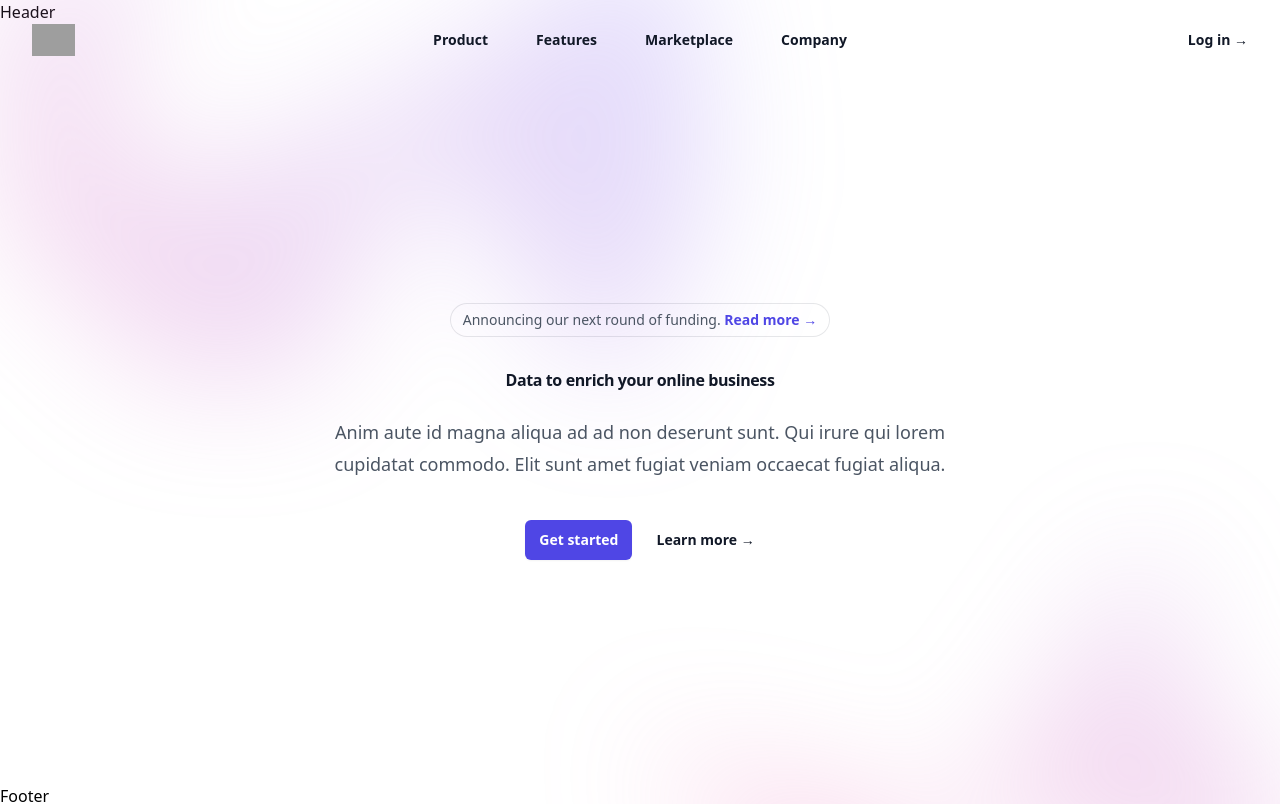
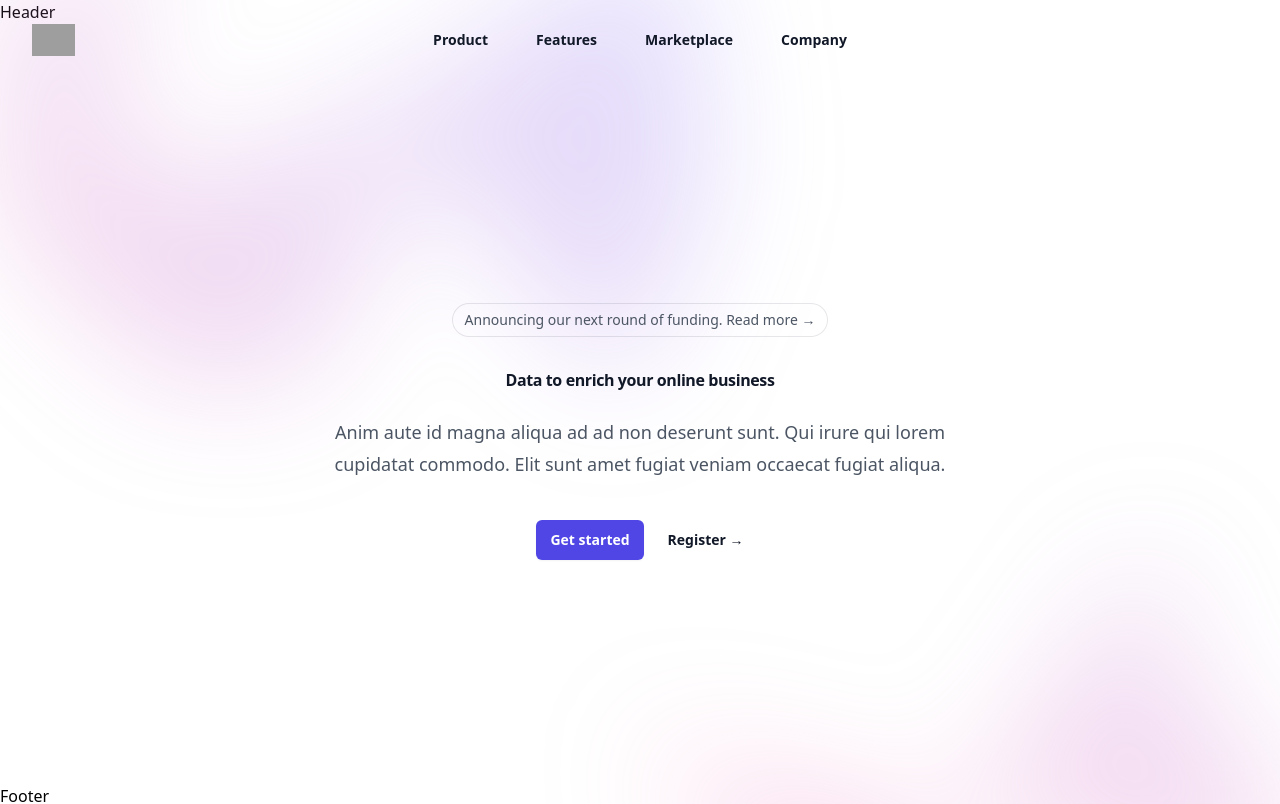
Before and after one commit to mndgs1/Holidaze, a React (Create React App) app: page / in a window 1280 px wide. Shown: the top 804 px of the page. Built offline with nearby package versions, Linux system fonts and the light colour scheme; grey boxes are pictures that could not be loaded.

Commit message:
Fixed Eslint errors

```diff
--- a/src/pages/Home/index.tsx
+++ b/src/pages/Home/index.tsx
@@ -20,14 +20,12 @@ export default function Home() {
                     className="flex items-center justify-between p-6 lg:px-8"
                     aria-label="Global">
                     <div className="flex lg:flex-1">
-                        <a href="#" className="-m-1.5 p-1.5">
                         <span className="sr-only">Your Company</span>
                         <img
                             className="h-8 w-auto"
                             src="https://tailwindui.com/img/logos/mark.svg?color=indigo&shade=600"
                             alt=""
                         />
-                        </a>
                     </div>
                     <div className="flex lg:hidden">
                         <button
@@ -48,13 +46,7 @@ export default function Home() {
                             </a>
                         ))}
                     </div>
-                    <div className="hidden lg:flex lg:flex-1 lg:justify-end">
-                        <a
-                            href="#"
-                            className="text-sm font-semibold leading-6 text-gray-900">
-                            Log in <span aria-hidden="true">&rarr;</span>
-                        </a>
-                    </div>
+                    <div className="hidden lg:flex lg:flex-1 lg:justify-end"></div>
                 </nav>
                 <Dialog
                     as="div"
@@ -64,14 +56,12 @@ export default function Home() {
                     <div className="fixed inset-0 z-50" />
                     <Dialog.Panel className="fixed inset-y-0 right-0 z-50 w-full overflow-y-auto bg-white px-6 py-6 sm:max-w-sm sm:ring-1 sm:ring-gray-900/10">
                         <div className="flex items-center justify-between">
-                            <a href="#" className="-m-1.5 p-1.5">
                             <span className="sr-only">Your Company</span>
                             <img
                                 className="h-8 w-auto"
                                 src="https://tailwindui.com/img/logos/mark.svg?color=indigo&shade=600"
                                 alt=""
                             />
-                            </a>
                             <button
                                 type="button"
                                 className="-m-2.5 rounded-md p-2.5 text-gray-700"
@@ -124,15 +114,11 @@ export default function Home() {
                     <div className="hidden sm:mb-8 sm:flex sm:justify-center">
                         <div className="relative rounded-full px-3 py-1 text-sm leading-6 text-gray-600 ring-1 ring-gray-900/10 hover:ring-gray-900/20">
                             Announcing our next round of funding.{" "}
-                            <a
-                                href="#"
-                                className="font-semibold text-indigo-600">
                             <span
                                 className="absolute inset-0"
                                 aria-hidden="true"
                             />
                             Read more <span aria-hidden="true">&rarr;</span>
-                            </a>
                         </div>
                     </div>
                     <div className="text-center">
@@ -146,15 +132,15 @@ export default function Home() {
                         </p>
                         <div className="mt-10 flex items-center justify-center gap-x-6">
                             <Link
-                                to={"/register"}
+                                to={"/login"}
                                 className="rounded-md bg-indigo-600 px-3.5 py-2.5 text-sm font-semibold text-white shadow-sm hover:bg-indigo-500 focus-visible:outline focus-visible:outline-2 focus-visible:outline-offset-2 focus-visible:outline-indigo-600">
                                 Get started
                             </Link>
-                            <a
-                                href="#"
+                            <Link
+                                to={"/register"}
                                 className="text-sm font-semibold leading-6 text-gray-900">
-                                Learn more <span aria-hidden="true">→</span>
-                            </a>
+                                Register <span aria-hidden="true">→</span>
+                            </Link>
                         </div>
                     </div>
                 </div>
```
Also changed, not shown: package.json (indentation only). Lines whose indentation alone changed are shown as unchanged.
